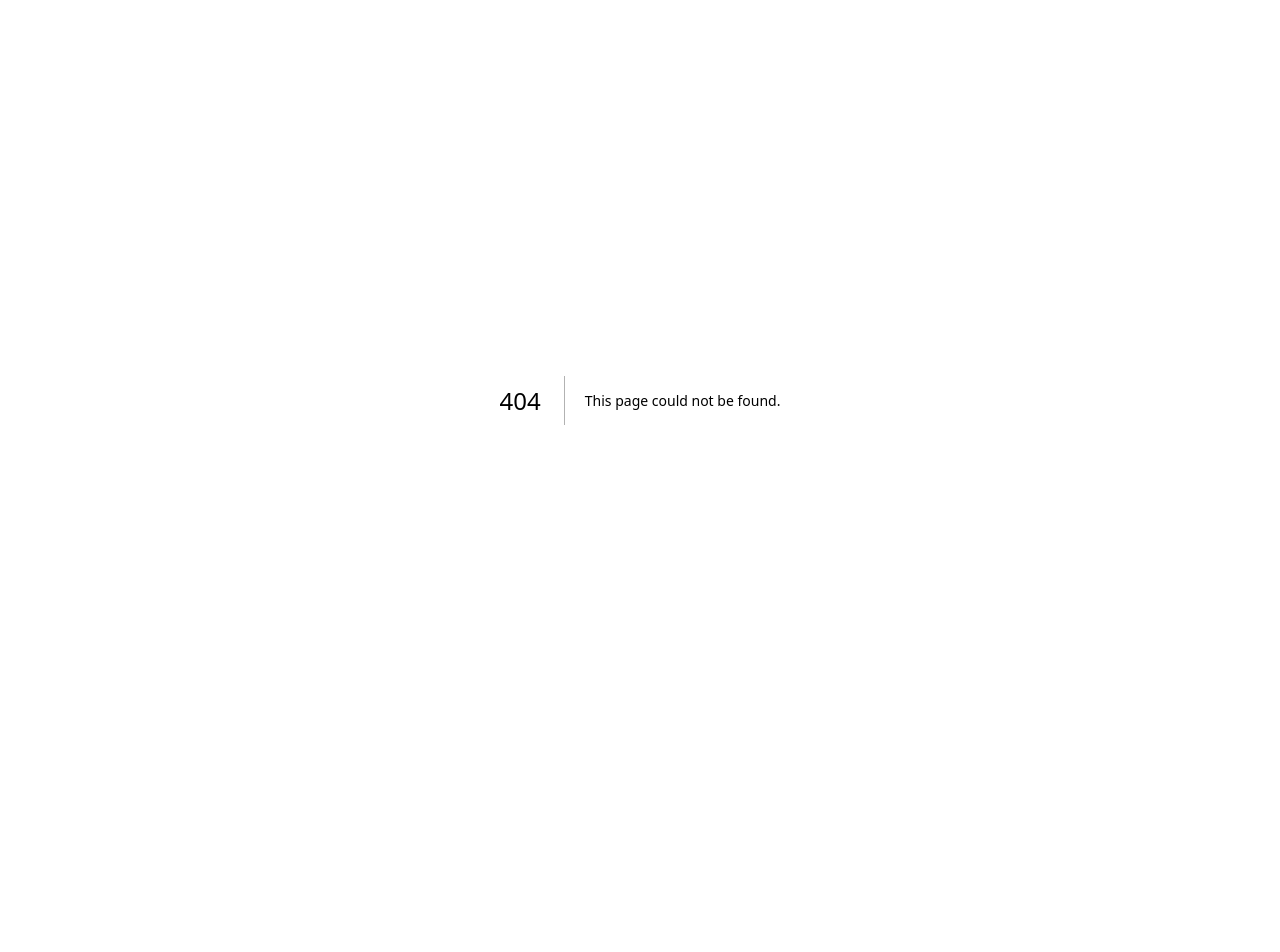
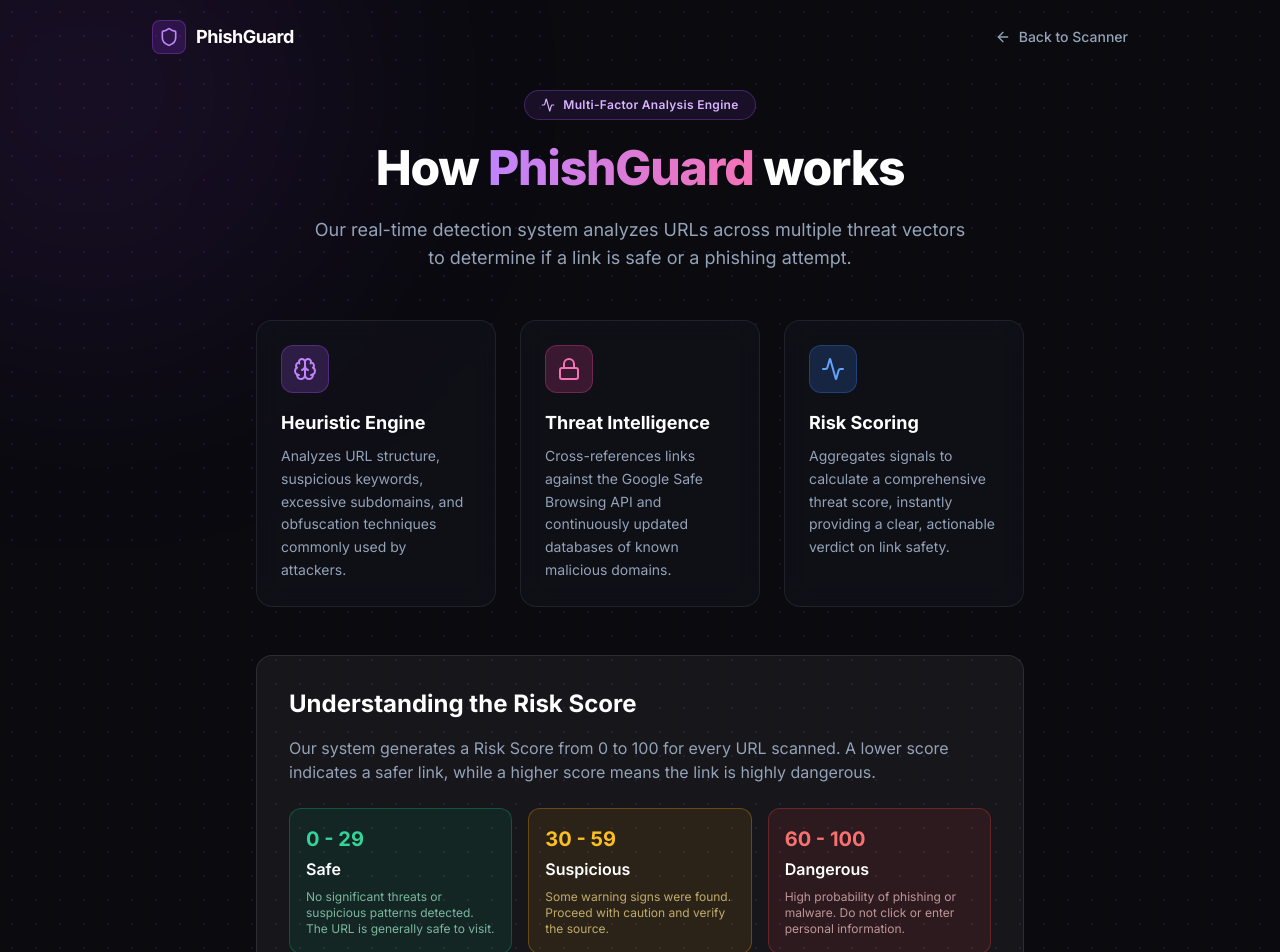
Before and after one commit to rohit124551/PhishGuard, a Next.js app in the folder safelink-frontend/: page /how-it-works in a window 1280 px wide. Before the commit this address had no page. Shown: the top 952 px of the page. Before the commit the page ends 800 px from the top, so only its background shows below. Built offline with nearby package versions, Linux system fonts and the light colour scheme.

Commit message:
feat: rebrand to PhishGuard, add How It Works page with score explanation

```diff
--- a/safelink-frontend/app/dashboard/page.tsx
+++ b/safelink-frontend/app/dashboard/page.tsx
@@ -44,12 +44,14 @@
       </div>
 
       {/* ── Nav ── */}
-      <nav className="relative z-10 flex items-center justify-between px-6 py-5 max-w-5xl mx-auto w-full">
+      <nav className="relative z-10 flex items-center justify-between px-6 py-5 max-w-5xl mx-auto w-full mb-8">
         <div className="flex items-center gap-2.5">
-          <div className="p-1.5 rounded-lg bg-purple-600/20 border border-purple-500/30">
-            <Shield className="w-5 h-5 text-purple-400" />
-          </div>
-          <span className="text-lg font-bold text-white tracking-tight">SafeLink Dashboard</span>
+          <Link href="/" className="flex items-center gap-2.5 group">
+            <div className="p-1.5 rounded-lg bg-purple-600/20 border border-purple-500/30 group-hover:bg-purple-600/30 transition-colors">
+              <Shield className="w-5 h-5 text-purple-400" />
+            </div>
+            <span className="text-lg font-bold text-white tracking-tight">PhishGuard Dashboard</span>
+          </Link>
         </div>
         <Link
           href="/"
--- /dev/null
+++ b/safelink-frontend/app/how-it-works/page.tsx
@@ -0,0 +1,154 @@
+"use client";
+
+import { motion } from "framer-motion";
+import Link from "next/link";
+import { Shield, Brain, Activity, Lock, ArrowLeft } from "lucide-react";
+
+export default function HowItWorks() {
+  return (
+    <main className="dot-grid relative min-h-screen flex flex-col">
+      {/* ── Ambient blobs ── */}
+      <div className="pointer-events-none fixed inset-0 overflow-hidden">
+        <div className="absolute -top-40 -left-40 w-[500px] h-[500px] rounded-full bg-purple-600/10 blur-[120px]" />
+        <div className="absolute -bottom-40 -right-40 w-[500px] h-[500px] rounded-full bg-pink-600/8 blur-[120px]" />
+      </div>
+
+      {/* ── Nav ── */}
+      <nav className="relative z-10 flex items-center justify-between px-6 py-5 max-w-5xl mx-auto w-full mb-4">
+        <div className="flex items-center gap-2.5">
+          <Link href="/" className="flex items-center gap-2.5 group">
+            <div className="p-1.5 rounded-lg bg-purple-600/20 border border-purple-500/30 group-hover:bg-purple-600/30 transition-colors">
+              <Shield className="w-5 h-5 text-purple-400" />
+            </div>
+            <span className="text-lg font-bold text-white tracking-tight">PhishGuard</span>
+          </Link>
+        </div>
+        <Link
+          href="/"
+          className="flex items-center gap-2 text-sm font-medium text-slate-400 hover:text-white transition-colors"
+        >
+          <ArrowLeft className="w-4 h-4" />
+          Back to Scanner
+        </Link>
+      </nav>
+
+      <section className="relative z-10 flex-1 flex flex-col items-center px-4 pb-16">
+        <motion.div
+          className="flex flex-col items-center text-center w-full max-w-3xl"
+          initial={{ opacity: 0, y: 10 }}
+          animate={{ opacity: 1, y: 0 }}
+          transition={{ duration: 0.5 }}
+        >
+          <motion.div
+            initial={{ opacity: 0, y: 8 }}
+            animate={{ opacity: 1, y: 0 }}
+            transition={{ duration: 0.5, delay: 0.1 }}
+            className="mb-6 inline-flex items-center gap-2 px-4 py-1.5 rounded-full bg-purple-500/10 border border-purple-500/30 text-purple-300 text-xs font-semibold tracking-wide"
+          >
+            <Activity className="w-3.5 h-3.5" />
+            Multi-Factor Analysis Engine
+          </motion.div>
+
+          <h1 className="text-3xl sm:text-5xl font-extrabold text-white leading-tight tracking-tight mb-6">
+            How{" "}
+            <span className="bg-clip-text text-transparent bg-gradient-to-r from-purple-400 to-pink-400">
+              PhishGuard
+            </span>{" "}
+            works
+          </h1>
+          <p className="text-base sm:text-lg text-slate-400 max-w-2xl mb-12">
+            Our real-time detection system analyzes URLs across multiple threat vectors to determine if a link is safe or a phishing attempt.
+          </p>
+
+          <div className="grid grid-cols-1 md:grid-cols-3 gap-6 w-full text-left">
+            {/* Card 1 */}
+            <motion.div
+              initial={{ opacity: 0, y: 20 }}
+              animate={{ opacity: 1, y: 0 }}
+              transition={{ duration: 0.5, delay: 0.2 }}
+              className="glass-card p-6 rounded-2xl border border-white/5 bg-white/5 hover:bg-white/10 transition-colors"
+            >
+              <div className="w-12 h-12 rounded-xl bg-purple-500/20 flex items-center justify-center mb-4 border border-purple-500/30">
+                <Brain className="w-6 h-6 text-purple-400" />
+              </div>
+              <h3 className="text-lg font-bold text-white mb-2">Heuristic Engine</h3>
+              <p className="text-sm text-slate-400 leading-relaxed">
+                Analyzes URL structure, suspicious keywords, excessive subdomains, and obfuscation techniques commonly used by attackers.
+              </p>
+            </motion.div>
+
+            {/* Card 2 */}
+            <motion.div
+              initial={{ opacity: 0, y: 20 }}
+              animate={{ opacity: 1, y: 0 }}
+              transition={{ duration: 0.5, delay: 0.3 }}
+              className="glass-card p-6 rounded-2xl border border-white/5 bg-white/5 hover:bg-white/10 transition-colors"
+            >
+              <div className="w-12 h-12 rounded-xl bg-pink-500/20 flex items-center justify-center mb-4 border border-pink-500/30">
+                <Lock className="w-6 h-6 text-pink-400" />
+              </div>
+              <h3 className="text-lg font-bold text-white mb-2">Threat Intelligence</h3>
+              <p className="text-sm text-slate-400 leading-relaxed">
+                Cross-references links against the Google Safe Browsing API and continuously updated databases of known malicious domains.
+              </p>
+            </motion.div>
+
+            {/* Card 3 */}
+            <motion.div
+              initial={{ opacity: 0, y: 20 }}
+              animate={{ opacity: 1, y: 0 }}
+              transition={{ duration: 0.5, delay: 0.4 }}
+              className="glass-card p-6 rounded-2xl border border-white/5 bg-white/5 hover:bg-white/10 transition-colors"
+            >
+              <div className="w-12 h-12 rounded-xl bg-blue-500/20 flex items-center justify-center mb-4 border border-blue-500/30">
+                <Activity className="w-6 h-6 text-blue-400" />
+              </div>
+              <h3 className="text-lg font-bold text-white mb-2">Risk Scoring</h3>
+              <p className="text-sm text-slate-400 leading-relaxed">
+                Aggregates signals to calculate a comprehensive threat score, instantly providing a clear, actionable verdict on link safety.
+              </p>
+            </motion.div>
+          </div>
+
+          {/* Scoring Explanation Section */}
+          <motion.div
+            initial={{ opacity: 0, y: 20 }}
+            animate={{ opacity: 1, y: 0 }}
+            transition={{ duration: 0.5, delay: 0.5 }}
+            className="w-full mt-12 bg-white/5 border border-white/10 rounded-2xl p-6 md:p-8 text-left"
+          >
+            <h3 className="text-2xl font-bold text-white mb-4">Understanding the Risk Score</h3>
+            <p className="text-slate-400 mb-6">
+              Our system generates a Risk Score from 0 to 100 for every URL scanned. A lower score indicates a safer link, while a higher score means the link is highly dangerous.
+            </p>
+
+            <div className="grid grid-cols-1 sm:grid-cols-3 gap-4">
+              <div className="bg-emerald-500/10 border border-emerald-500/30 p-4 rounded-xl">
+                <div className="text-emerald-400 font-bold text-xl mb-1">0 - 29</div>
+                <h4 className="text-white font-semibold mb-2">Safe</h4>
+                <p className="text-xs text-emerald-200/70">No significant threats or suspicious patterns detected. The URL is generally safe to visit.</p>
+              </div>
+
+              <div className="bg-amber-500/10 border border-amber-500/30 p-4 rounded-xl">
+                <div className="text-amber-400 font-bold text-xl mb-1">30 - 59</div>
+                <h4 className="text-white font-semibold mb-2">Suspicious</h4>
+                <p className="text-xs text-amber-200/70">Some warning signs were found. Proceed with caution and verify the source.</p>
+              </div>
+
+              <div className="bg-red-500/10 border border-red-500/30 p-4 rounded-xl">
+                <div className="text-red-400 font-bold text-xl mb-1">60 - 100</div>
+                <h4 className="text-white font-semibold mb-2">Dangerous</h4>
+                <p className="text-xs text-red-200/70">High probability of phishing or malware. Do not click or enter personal information.</p>
+              </div>
+            </div>
+          </motion.div>
+        </motion.div>
+      </section>
+
+      {/* ── Footer ── */}
+      <footer className="relative z-10 text-center py-6 text-xs text-slate-600 mt-auto">
+        PhishGuard &mdash; Powered by multi-factor phishing analysis
+      </footer>
+    </main>
+  );
+}
--- a/safelink-frontend/app/layout.tsx
+++ b/safelink-frontend/app/layout.tsx
@@ -9,13 +9,13 @@
 });
 
 export const metadata: Metadata = {
-  title: "SafeLink — Free URL Safety Scanner",
+  title: "PhishGuard — Real-Time Phishing URL Detection System",
   description:
-    "Instantly check if any URL is safe, suspicious, or dangerous before you click. Powered by multi-factor phishing detection.",
+    "Protect yourself from phishing attacks. Scan any URL instantly to detect malicious links and secure your online identity.",
   keywords: ["phishing", "url scanner", "link safety", "safe browsing"],
   openGraph: {
-    title: "SafeLink — Know Before You Click",
-    description: "Free URL safety scanner powered by AI phishing detection.",
+    title: "PhishGuard — Know Before You Click",
+    description: "Instant phishing and malware detection for any URL.",
     type: "website",
   },
 };
--- a/safelink-frontend/app/page.tsx
+++ b/safelink-frontend/app/page.tsx
@@ -56,7 +56,7 @@
           <div className="p-1.5 rounded-lg bg-purple-600/20 border border-purple-500/30">
             <Shield className="w-5 h-5 text-purple-400" />
           </div>
-          <span className="text-lg font-bold text-white tracking-tight">SafeLink</span>
+          <span className="text-lg font-bold text-white tracking-tight">PhishGuard</span>
         </div>
         <div className="flex items-center gap-4">
           <Link
@@ -65,12 +65,12 @@
           >
             Dashboard
           </Link>
-          <a
-            href="#how-it-works"
+          <Link
+            href="/how-it-works"
             className="text-sm font-medium text-slate-400 hover:text-white transition-colors"
           >
             How it works
-          </a>
+          </Link>
           <a
             href="https://github.com"
             target="_blank"
@@ -101,7 +101,7 @@
                 className="mb-6 inline-flex items-center gap-2 px-4 py-1.5 rounded-full bg-purple-500/10 border border-purple-500/30 text-purple-300 text-xs font-semibold tracking-wide"
               >
                 <Shield className="w-3.5 h-3.5" />
-                Free URL Safety Scanner
+                Real-Time Phishing URL Detection System
               </motion.div>
 
               {/* H1 */}
@@ -202,7 +202,7 @@
 
       {/* ── Footer ── */}
       <footer className="relative z-10 text-center py-6 text-xs text-slate-600">
-        SafeLink &mdash; Powered by multi-factor phishing analysis
+        PhishGuard &mdash; Powered by multi-factor phishing analysis
       </footer>
     </main>
   );
```
